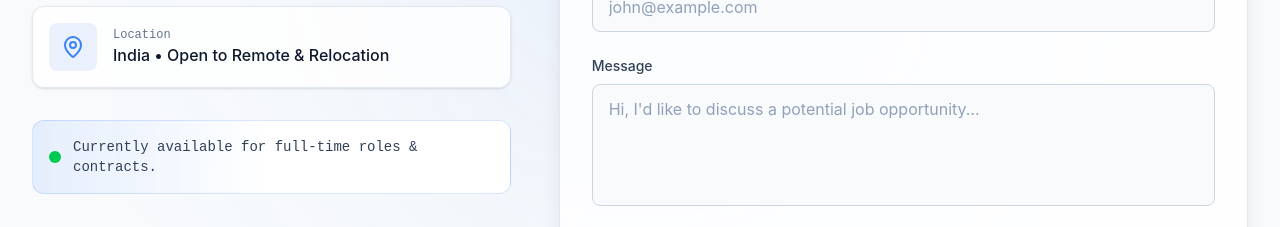
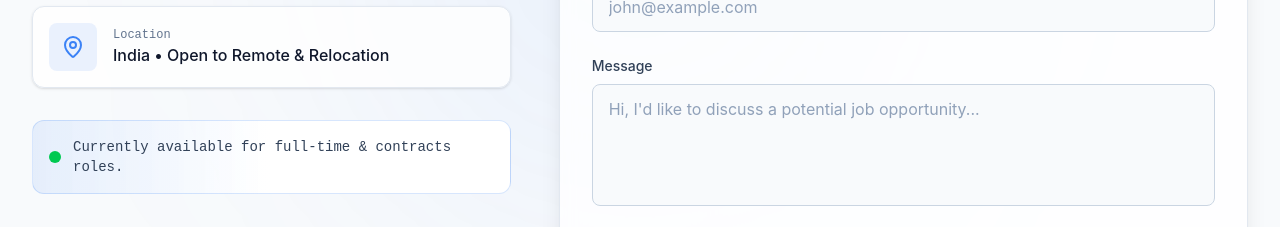
Before and after one commit to shivam-pandey03/MyPortfolio, a React (Vite) app: page / in a window 1280 px wide. Shown: the part 7240-7467 px from the top of the page. Built offline with nearby package versions, Linux system fonts and the light colour scheme.

Commit message:
contact details updated

```diff
--- a/src/component/sections/Contact.jsx
+++ b/src/component/sections/Contact.jsx
@@ -145,7 +145,7 @@ const Contact = () => {
               <span className="relative inline-flex rounded-full h-3 w-3 bg-green-500"></span>
             </span>
             <span className="text-sm font-mono text-slate-700 dark:text-gray-300 transition-colors">
-              Currently available for full-time roles & contracts.
+              Currently available for full-time & contracts roles.
             </span>
           </div>
 
```
